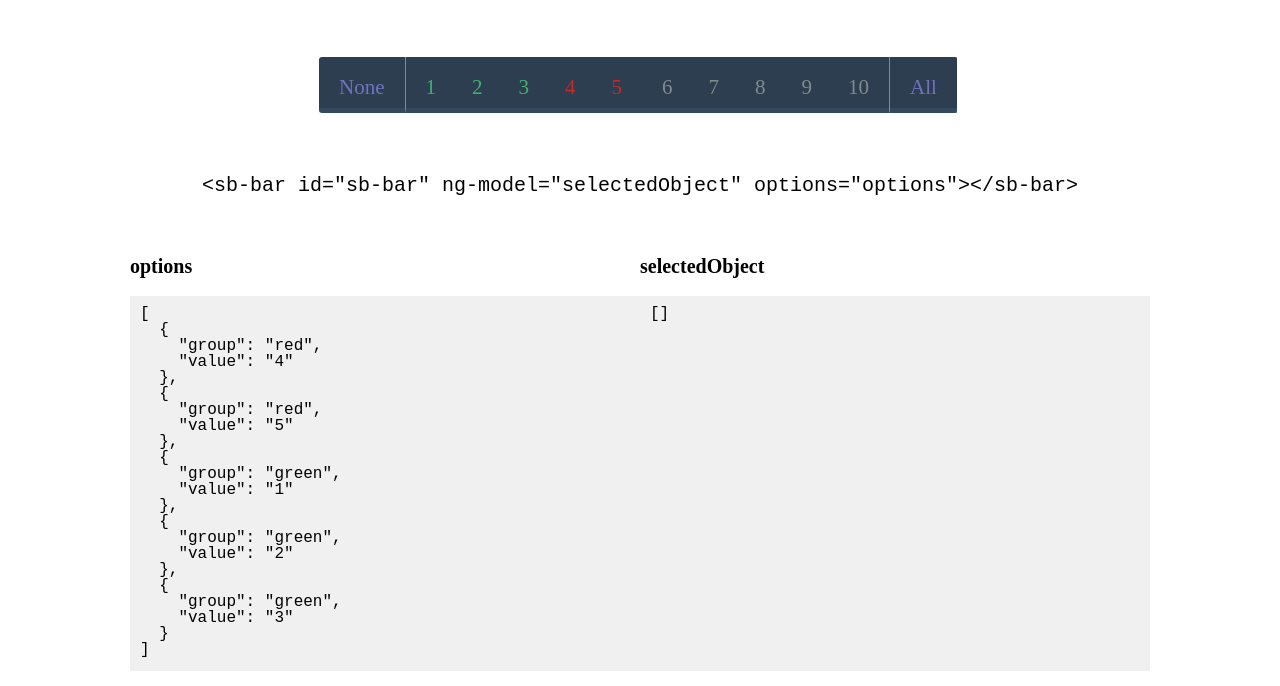
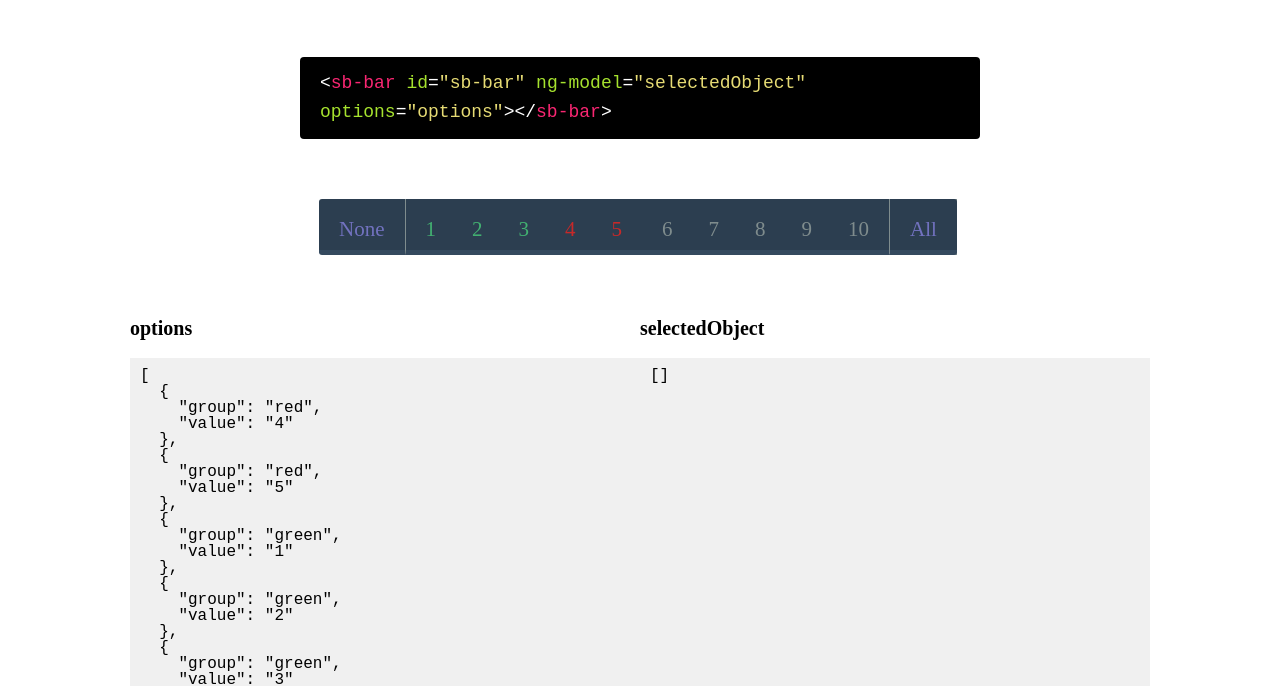
Before and after one commit to yuricamara/selector-bar, a website: page app/index.html in a window 1280 px wide. Shown: the part 113-799 px from the top of the page. Drawn offline with nearby package versions, Linux system fonts and the light colour scheme; some packages are replaced by stand-ins of ours.

Commit message:
Cores do código da diretiva do demo

```diff
--- a/app/global/stylesheets/_not-directives.scss
+++ b/app/global/stylesheets/_not-directives.scss
@@ -78,10 +78,27 @@ body{
 }
 
 .c-code-html{
-  text-align: center;
-  font-size: 20px;
+  font-size: 18px;
   font-family: monospace, sans-serif;
-  margin-bottom: 60px;
+  background-color: #000;
+  color: #FFF;
+  padding: 12px 20px;
+  border-radius: 4px;
+  width: 680px;
+  margin: 60px auto;
+  line-height: 1.6;
+}
+
+.c-code-html-el{
+  color: #f92672;
+}
+
+.c-code-html-attr{
+  color: #a6e22e;
+}
+
+.c-code-html-attrvalue{
+  color: #e6db74;
 }
 
 .c-code-json{
--- a/app/index.html
+++ b/app/index.html
@@ -25,13 +25,11 @@
   </header>
   <main ng-controller="DataCtrl" class="l-container">
     <div class="l-main">
+        <p class="c-code-html">
+          &lt;<span class="c-code-html-el">sb-bar</span> <span class="c-code-html-attr">id</span>=<span class="c-code-html-attrvalue">&quot;sb-bar&quot;</span> <span class="c-code-html-attr">ng-model</span>=<span class="c-code-html-attrvalue">&quot;selectedObject&quot;</span> <span class="c-code-html-attr">options</span>=<span class="c-code-html-attrvalue">&quot;options&quot;</span>&gt;&lt;/<span class="c-code-html-el">sb-bar</span>&gt;
+        </p>
 
-      <!-- directive -->
-      <sb-bar id="sb-bar" ng-model="selectedObject" options="options"></sb-bar>
-
-        <p class="c-code-html">
-          &lt;sb-bar id=&quot;sb-bar&quot; ng-model=&quot;selectedObject&quot; options=&quot;options&quot;&gt;&lt;/sb-bar&gt;
-        </p>
+        <sb-bar id="sb-bar" ng-model="selectedObject" options="options"></sb-bar>
 
         <div class="c-code-json-wrap">
           <p class="c-code-json-title">options</p>
```
Also changed, not shown: app/global/stylesheets.css.
